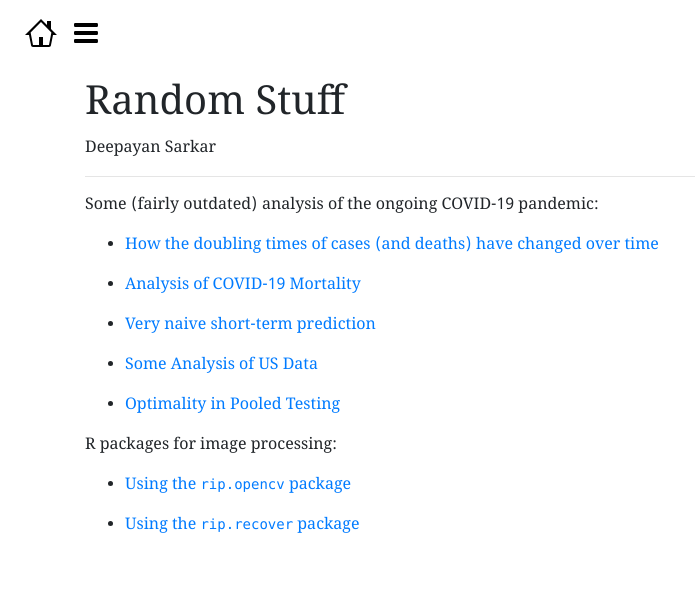
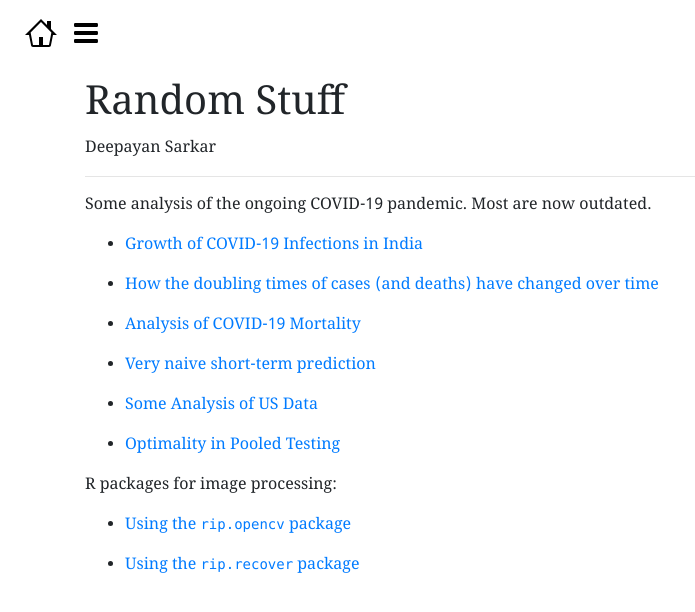
Before and after one commit to deepayan/deepayan.github.io, a Jekyll site: the page built from index.md, in a window 1280 px wide. Shown: the top 612 px of the page, without its empty margins (0-695 px from the left). Built offline with Jekyll 4.4.1, drawn with Linux system fonts in a browser that asks for light colours; some web fonts are replaced; our own code applies the rules of GitHub Pages for plain Markdown files.

Commit message:
add link

```diff
--- a/index.md
+++ b/index.md
@@ -4,7 +4,9 @@ author: Deepayan Sarkar
 ---
 
 
-Some (fairly outdated) analysis of the ongoing COVID-19 pandemic:
+Some analysis of the ongoing COVID-19 pandemic. Most are now outdated.
+
+- [Growth of COVID-19 Infections in India](covid-19/increment-ratio.html)
 
 - [How the doubling times of cases (and deaths) have changed over time](covid-19/doubling.html)
 
```
